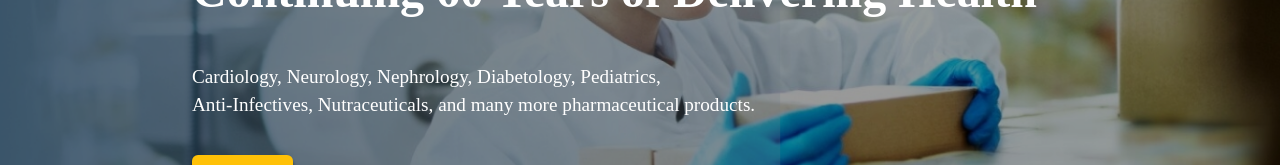
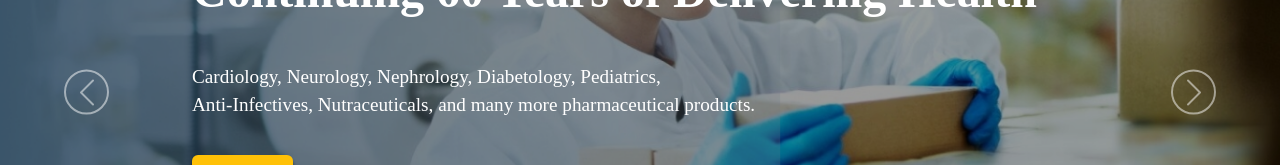
Before and after one commit to GoldenRoyceDesign/palepu, a React (Create React App) app: page / in a window 1280 px wide. Shown: the part 364-529 px from the top of the page. Built offline with nearby package versions, Linux system fonts and the light colour scheme; the HTML template or start-up script is replaced by a standard one; a web font is replaced by a local one.

Commit message:
first commit

```diff
--- a/src/component/CustomCarousel.jsx
+++ b/src/component/CustomCarousel.jsx
@@ -24,14 +24,14 @@ const CustomCarousel = () => {
           </div>
         </div> */}
       </div>
-      {/* <button className="carousel-control-prev custom-arrow" type="button" data-bs-target="#customCarousel" data-bs-slide="prev">
+      <button className="carousel-control-prev custom-arrow" type="button" data-bs-target="#customCarousel" data-bs-slide="prev">
         <span className="carousel-control-prev-icon" aria-hidden="true"></span>
         <span className="visually-hidden">Previous</span>
       </button>
       <button className="carousel-control-next custom-arrow" type="button" data-bs-target="#customCarousel" data-bs-slide="next">
         <span className="carousel-control-next-icon" aria-hidden="true"></span>
         <span className="visually-hidden">Next</span>
-      </button> */}
+      </button>
     </div>
   );
 };
```
